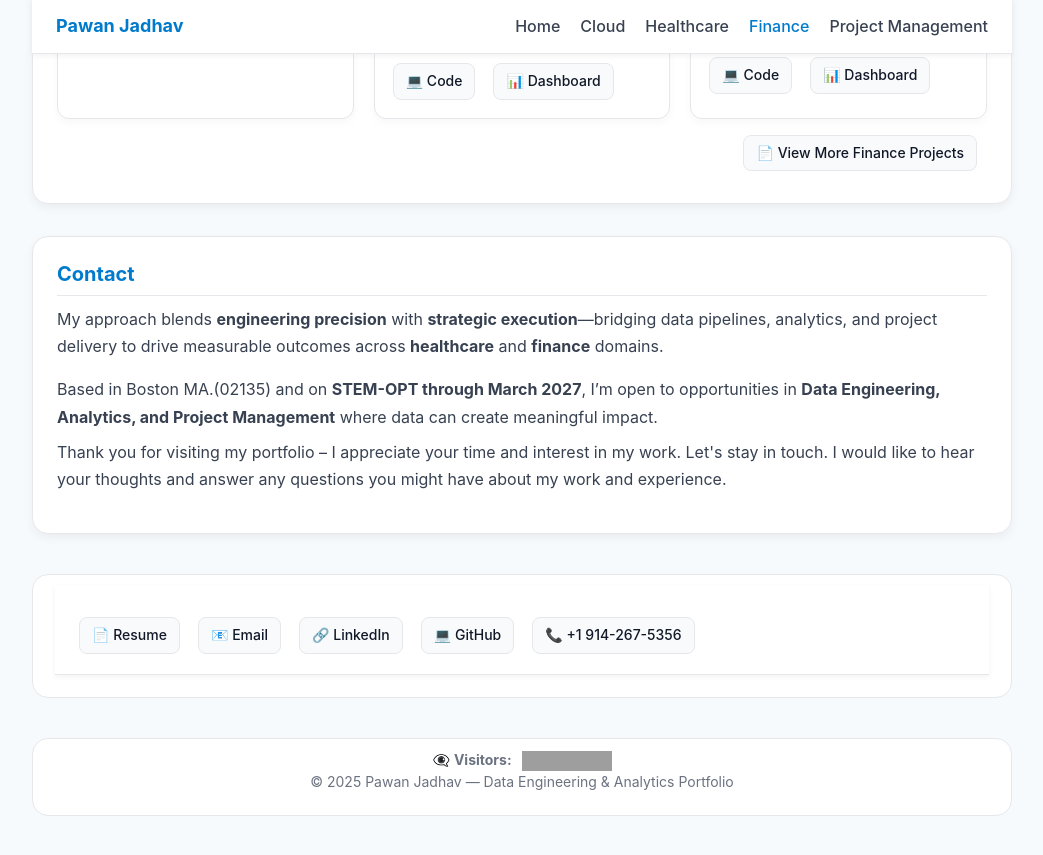
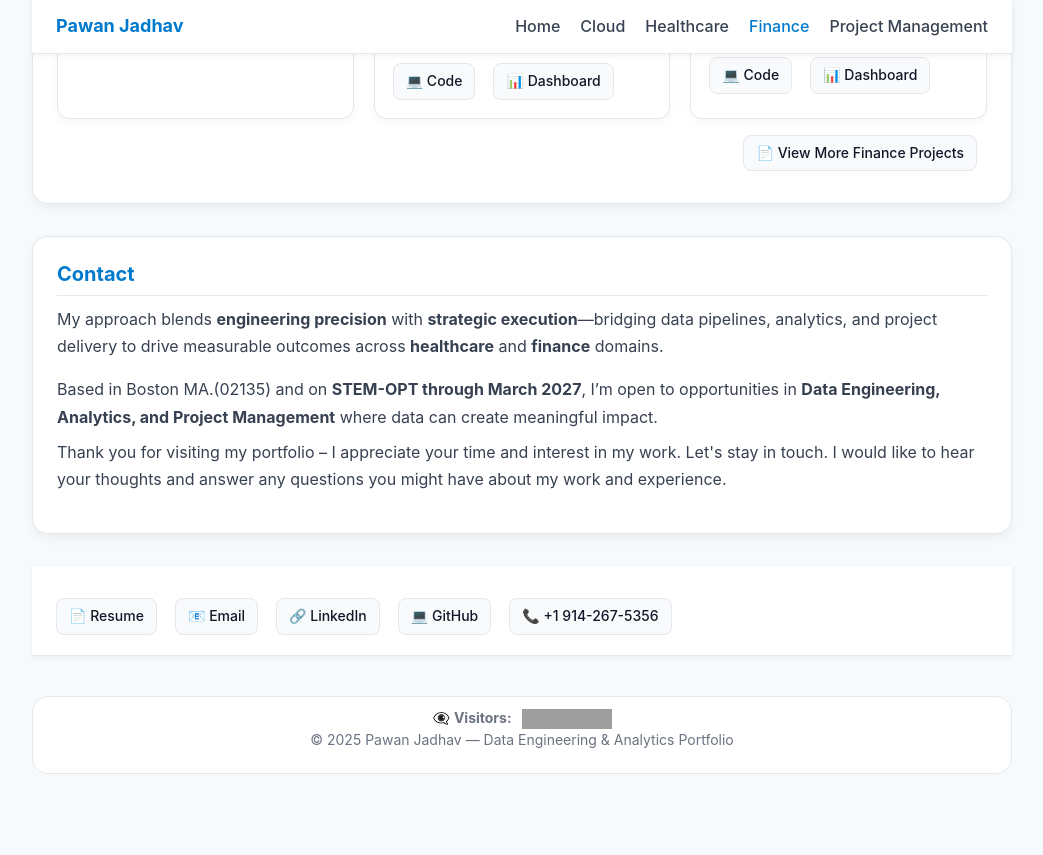
Before and after one commit to PawanJadhav7/PawanJadhav.github.io, a Jekyll site: the page built from index.md, in a window 1280 px wide and 900 px high, scrolled down 4745 px. Shown: the top 855 px of the window, without its empty margins (118-1161 px from the left). Built offline with Jekyll 4.4.1, drawn with Linux system fonts in a browser that asks for light colours; grey boxes are pictures that could not be loaded.

Commit message:
Update index.md

```diff
--- a/index.md
+++ b/index.md
@@ -723,7 +723,7 @@ layout: default
     I would like to hear your thoughts and answer any questions you might have about my work and experience.
   </p>
   </section>
-<section style="text-align:center;margin:40px 0 20px;padding-top:10px;border-top:1px solid #e5e7eb;color:#6b7280;font-size:14px;">
+
   <nav id="navbar" style="background:#ffffff;border-bottom:1px solid #e5e7eb;box-shadow:0 2px 6px rgba(0,0,0,0.05);position:sticky;top:0;z-index:1000;">
   <div id="" style="max-width:1100px;margin:0 auto;padding:12px 24px;display:flex;align-items:center;justify-content:space-between;flex-wrap:wrap;">
       <p style="margin-top:20px;display:flex;flex-wrap:wrap;gap:8px;justify-content:center;">
@@ -747,9 +747,6 @@ layout: default
 </div>
 
 </nav>
-</section>
-
-
 
 <section style="text-align:center;margin:40px 0 20px;padding-top:10px;border-top:1px solid #e5e7eb;color:#6b7280;font-size:14px;">
   👁️‍🗨️ <strong>Visitors:</strong>
```
